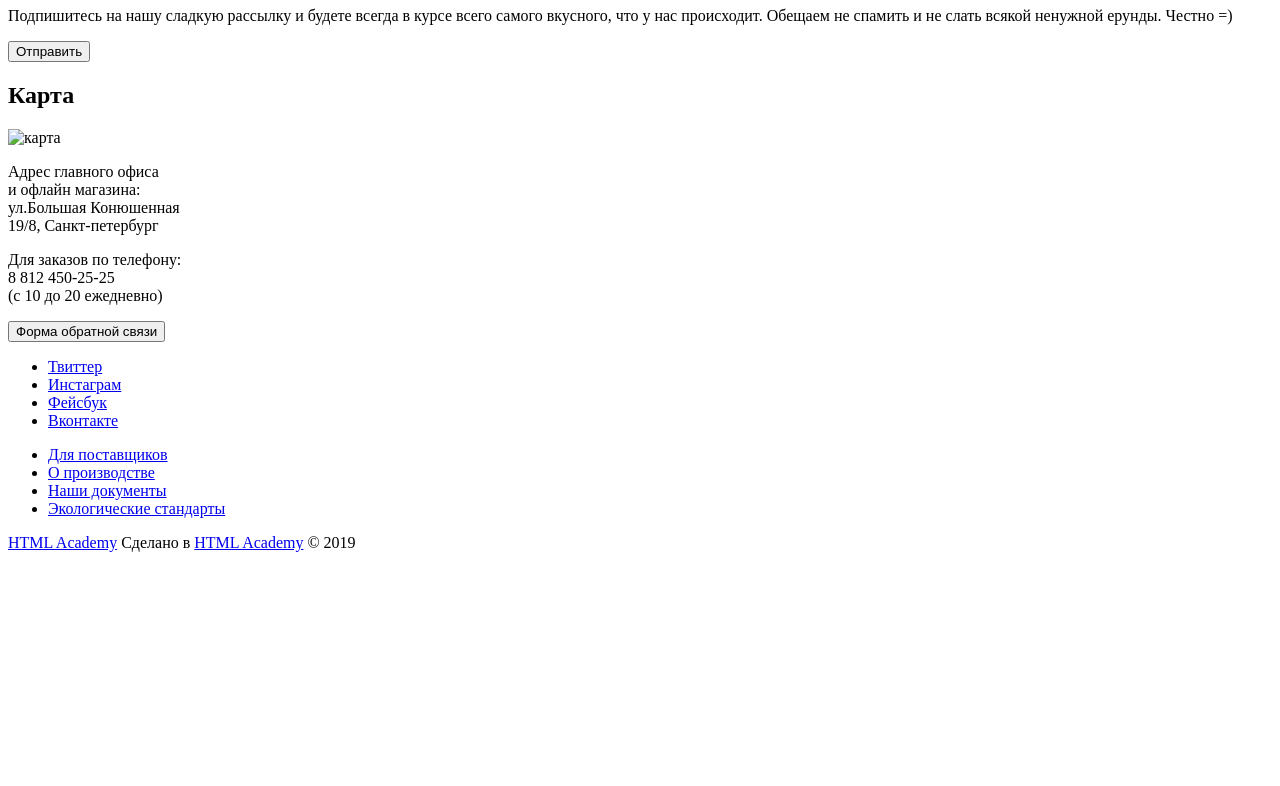
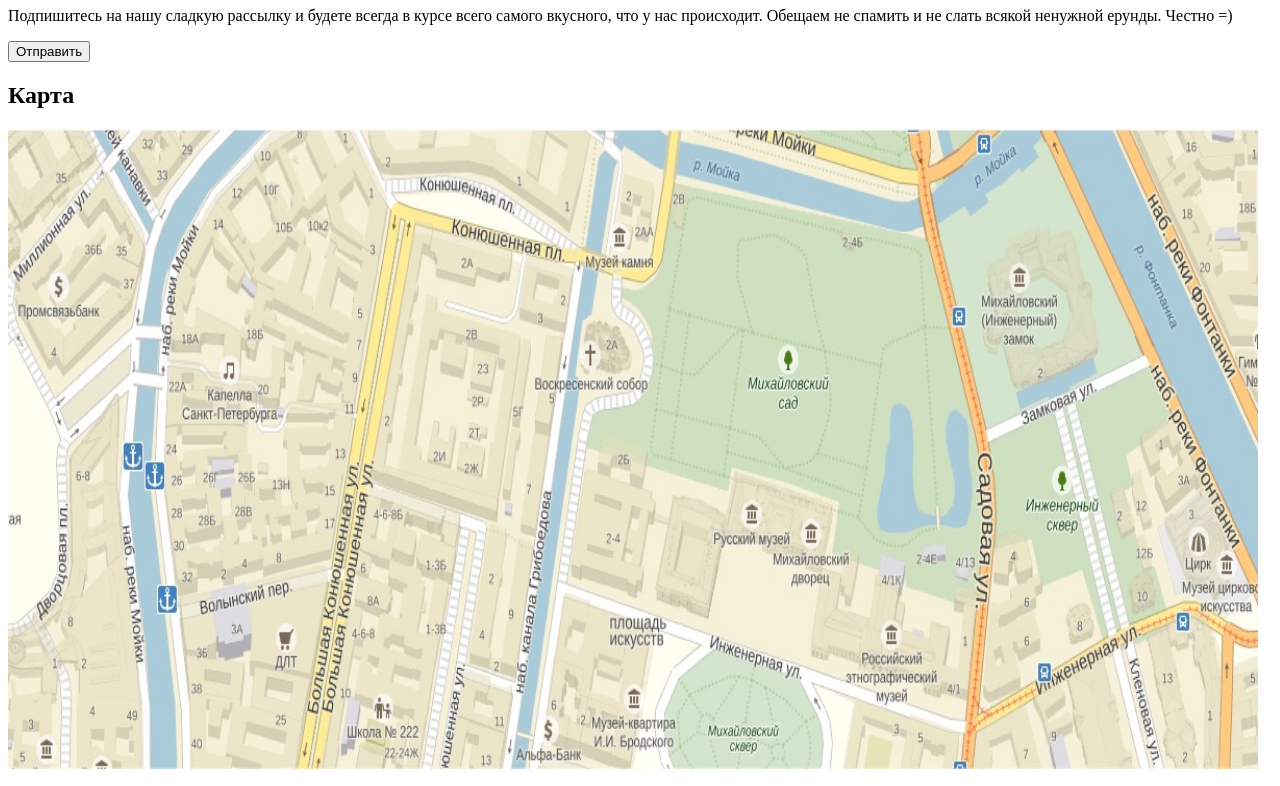
Before and after one commit to ArhiKras/1144869-gllacy-26, a plain HTML site: page index.html in a window 1280 px wide. Shown: the part 5280-6066 px from the top of the page. Before the commit the page ends 5848 px from the top, so only its background shows below. Drawn offline with Linux system fonts and the light colour scheme.

Commit message:
добавил карту

```diff
--- a/index.html
+++ b/index.html
@@ -159,7 +159,7 @@
       </section>
       <section>
         <h2>Карта</h2>
-        <img src="img/#.jpg" width="#" height="#" alt="карта">
+        <img src="img/map.jpg" width="1250" height="640" alt="карта">
         <div>
           <p>
             Адрес главного офиса<br>
```
